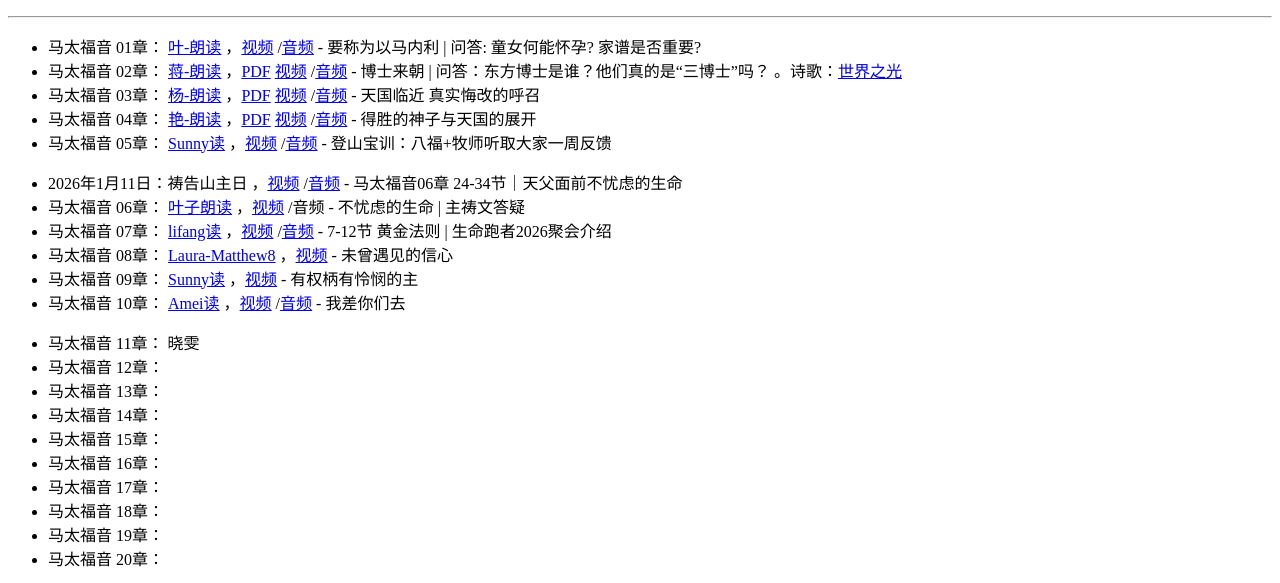
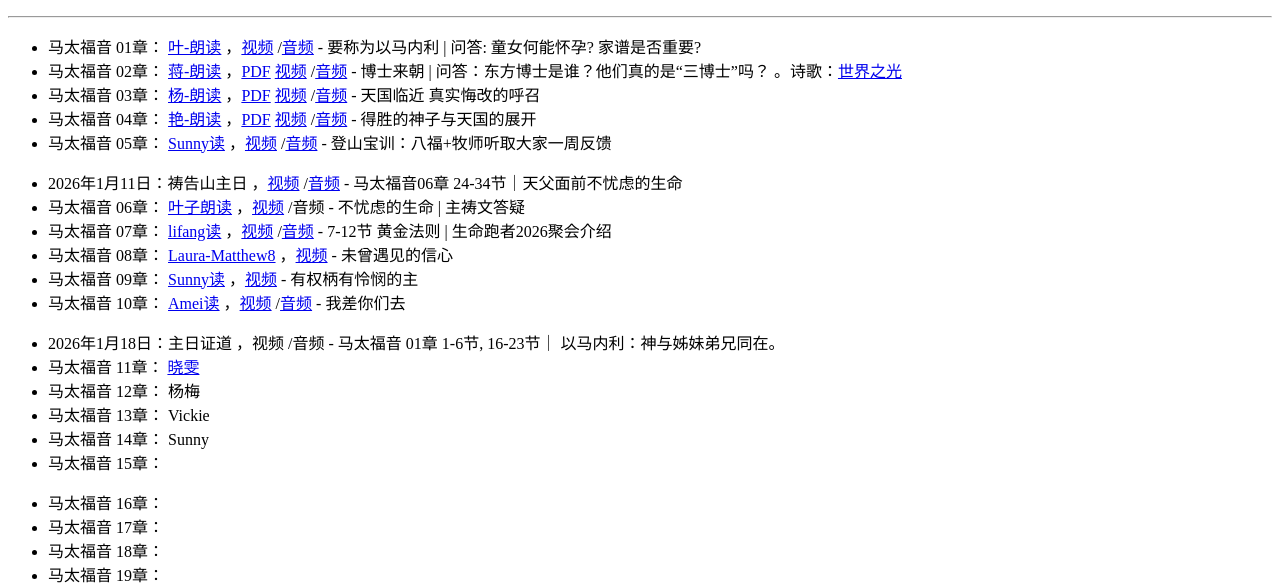
Before and after one commit to jbcheng/liferunners-website, a website: page public/media/audio/nt01/nt01.html in a window 1280 px wide. Shown: the part 207-790 px from the top of the page. Drawn offline with Linux system fonts and the light colour scheme.

Commit message:
Matthew 11, Genesis 21,22 reading audio

```diff
--- a/public/media/audio/nt01/nt01.html
+++ b/public/media/audio/nt01/nt01.html
@@ -85,11 +85,19 @@
 </ul>
 
 <ul>
-<li>马太福音 11章： <a href="nt01-mat11.m4a" target="_blank"></a>晓雯
-<li>马太福音 12章： <a href="nt01-mat12.m4a" target="_blank"></a>
-<li>马太福音 13章： <a href="nt01-mat13.m4a" target="_blank"></a>
-<li>马太福音 14章： <a href="nt01-mat14.m4a" target="_blank"></a>
+<li>2026年1月18日：主日证道
+，<a href=" " target="_blank"></a>视频
+/<a href="nt01-mat01sunday.mp3" target="_blank"></a>音频
+- 马太福音 01章 1-6节, 16-23节｜ 以马内利：神与姊妹弟兄同在。
+
+<li>马太福音 11章： <a href="nt01-mat11.m4a" target="_blank">晓雯</a>
+<li>马太福音 12章： <a href="nt01-mat12.m4a" target="_blank"></a>杨梅
+<li>马太福音 13章： <a href="nt01-mat13.m4a" target="_blank"></a>Vickie
+<li>马太福音 14章： <a href="nt01-mat14.m4a" target="_blank"></a>Sunny
 <li>马太福音 15章： <a href="nt01-mat15.m4a" target="_blank"></a>
+</ul>
+
+<ul>
 <li>马太福音 16章： <a href="nt01-mat16.m4a" target="_blank"></a>
 <li>马太福音 17章： <a href="nt01-mat17.m4a" target="_blank"></a>
 <li>马太福音 18章： <a href="nt01-mat18.m4a" target="_blank"></a>
```
Also changed, not shown: public/media/audio/ot01/ot01.html (+6 -2 lines), 3 other files.
